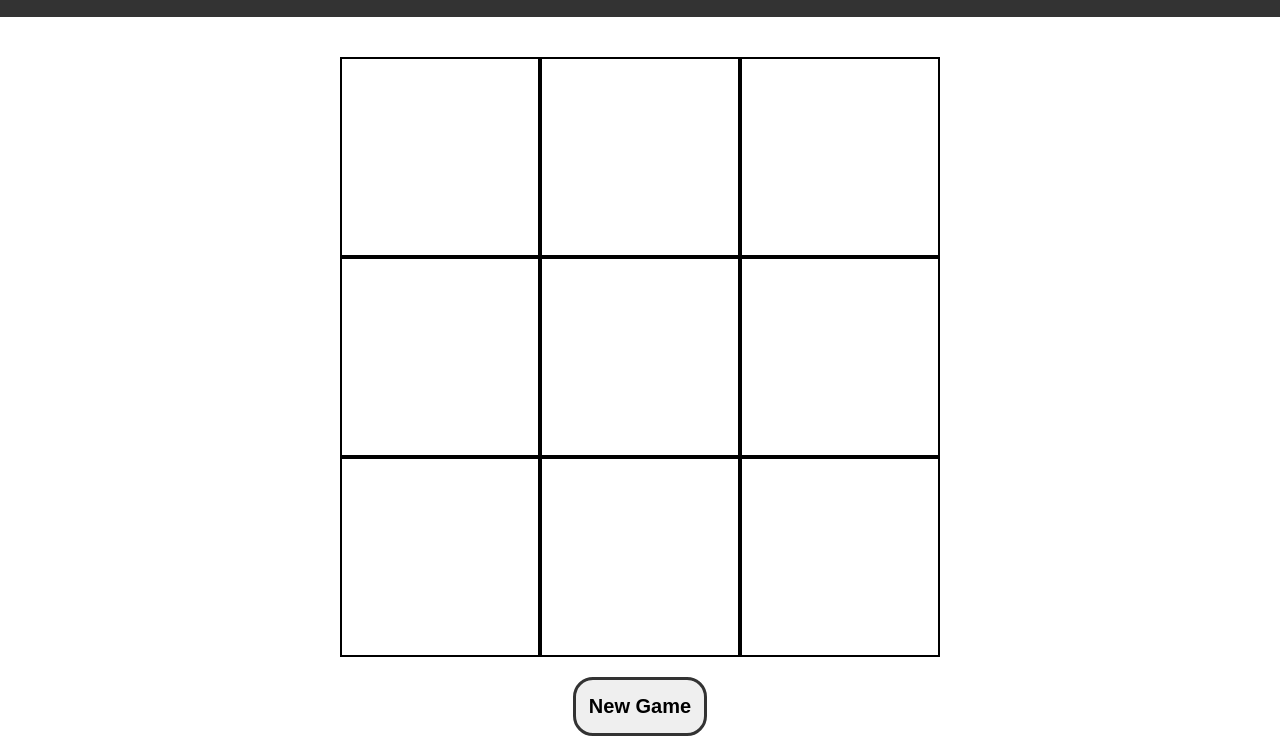
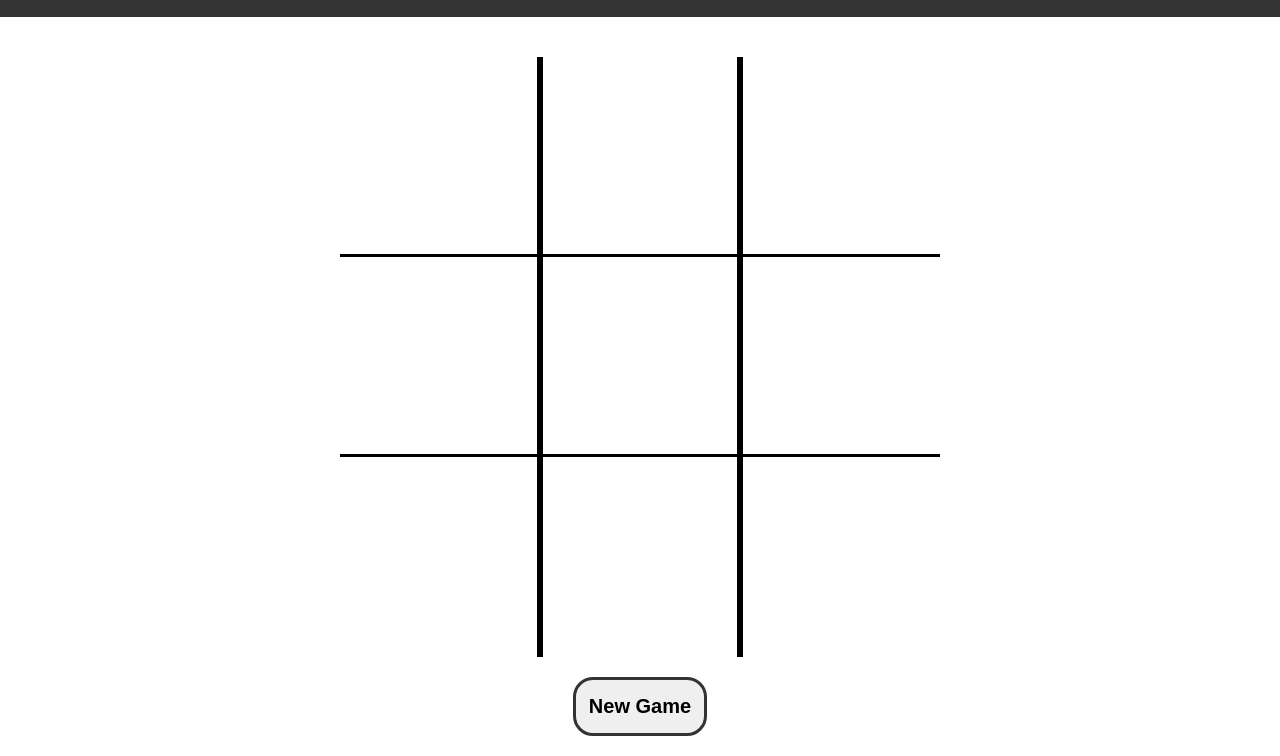
Before and after one commit to agarcian031/tic-tac-toe, a plain HTML site: page index.html in a window 1280 px wide. Shown: the part 82-838 px from the top of the page. Drawn offline with Linux system fonts and the light colour scheme.

Commit message:
changed grid borders

```diff
--- a/main.css
+++ b/main.css
@@ -110,7 +110,7 @@ header>h1 {
 
 
 .border-box {
-  border: 2px solid black;
+  /* border: 2px solid black;  */
   height: 200px;
   width: 200px;
   text-align: center;
@@ -136,6 +136,36 @@ header>h1 {
  box-shadow: inset 0 0 20px #333;
 }
 
+#item-1,
+#item-2 {
+  border-right: 3px solid black;
+  border-bottom: 3px solid black;
+}
+
+#item-3 {
+  border-right: 3px solid black;
+}
+#item-4,
+#item-5 {
+  border-bottom: 3px solid black;
+  border-left: 3px solid black;
+  border-right: 3px solid black;
+}
+
+#item-6 {
+  border-left: 3px solid black;
+  border-right: 3px solid black;
+}
+#item-7,
+#item-8 {
+  border-left: 3px solid black;
+  border-bottom: 3px solid black;
+}
+
+#item-9 {
+  border-left: 3px solid black;
+}
+
 
 /* Additional Classes */
 .blue-container {
```
